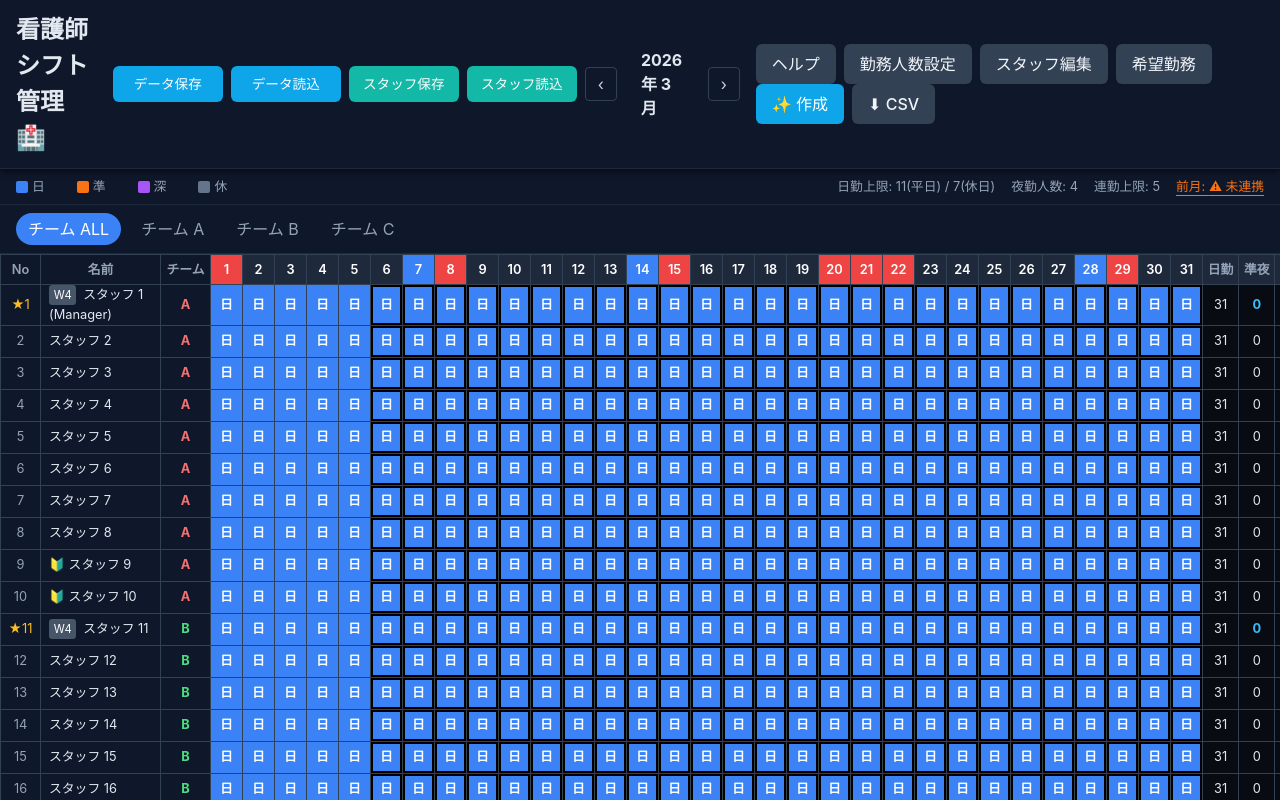
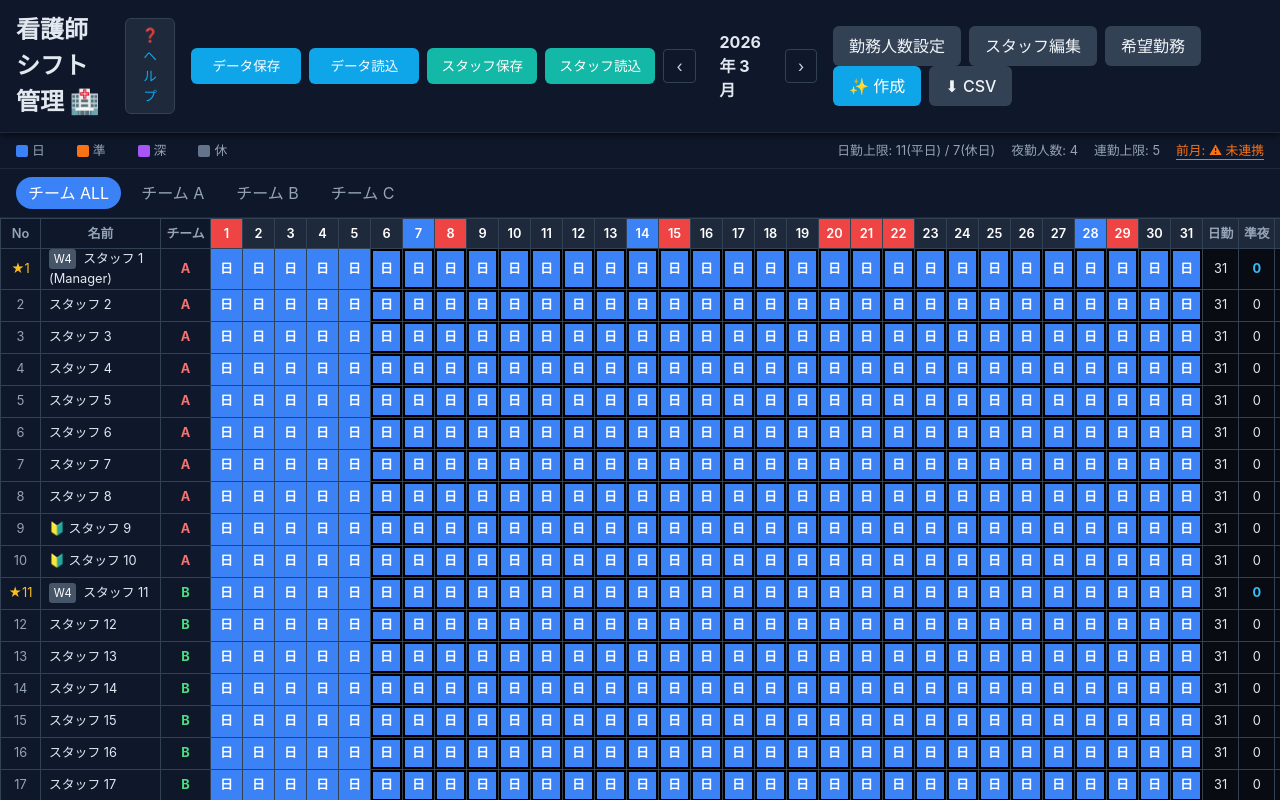
Before and after one commit to JIRO-MIYATA/nurse-shift-app, a React (Vite) app: page / in a window 1280 px wide. Shown: the top 800 px of the page. Built offline with nearby package versions, Linux system fonts and the light colour scheme.

Commit message:
Relocate help button to a more visible position next to title

```diff
--- a/src/components/NurseShiftApp.jsx
+++ b/src/components/NurseShiftApp.jsx
@@ -943,6 +943,19 @@ export default function NurseShiftApp() {
             <header style={styles.header}>
                 <div style={{ display: "flex", alignItems: "center", gap: "1rem" }}>
                     <h1 style={{ fontSize: "1.5rem", fontWeight: "bold", margin: 0 }}>看護師シフト管理 🏥</h1>
+                    <button
+                        onClick={() => setShowManualModal(true)}
+                        style={{
+                            ...styles.actionButton,
+                            backgroundColor: "#1E293B",
+                            border: "1px solid #334155",
+                            color: "#0EA5E9",
+                            fontSize: "0.85rem",
+                            padding: "0.4rem 0.8rem"
+                        }}
+                    >
+                        ❓ ヘルプ
+                    </button>
                     <div style={{ display: "flex", gap: "0.5rem" }}>
                         <button onClick={exportData} style={{ ...styles.persistButton, backgroundColor: "#0EA5E9" }}>
                             データ保存
@@ -968,7 +981,6 @@ export default function NurseShiftApp() {
                 </div>
 
                 <div>
-                    <button style={styles.actionButton} onClick={() => setShowManualModal(true)}>ヘルプ</button>
                     <button style={styles.actionButton} onClick={() => setShowConfigModal(true)}>勤務人数設定</button>
                     <button style={styles.actionButton} onClick={() => setShowStaffModal(true)}>スタッフ編集</button>
                     <button style={styles.actionButton} onClick={() => setShowRequestModal(true)}>
```
Also changed, not shown: 1 other file (tests, documents, lock files or other folders).
